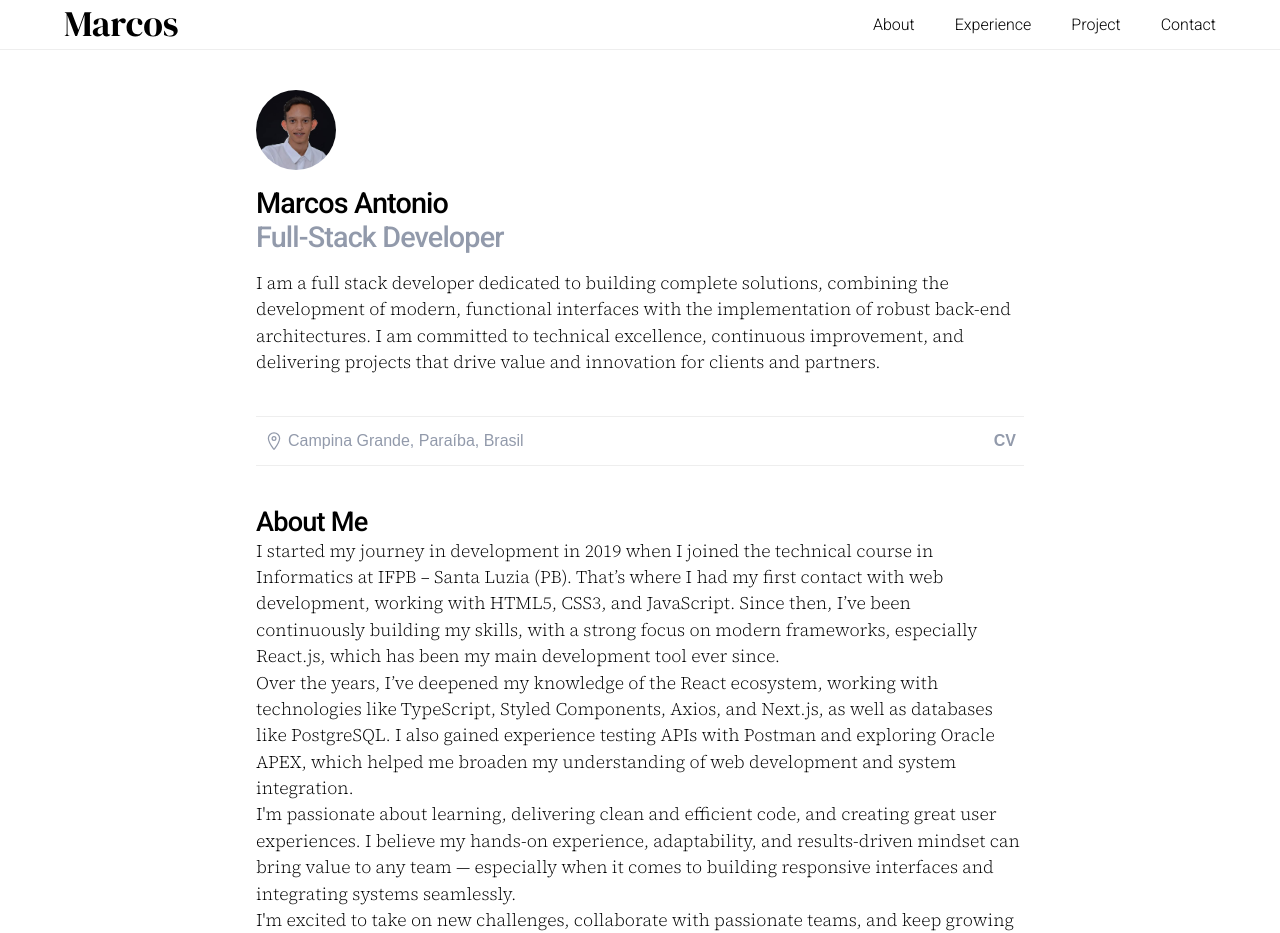
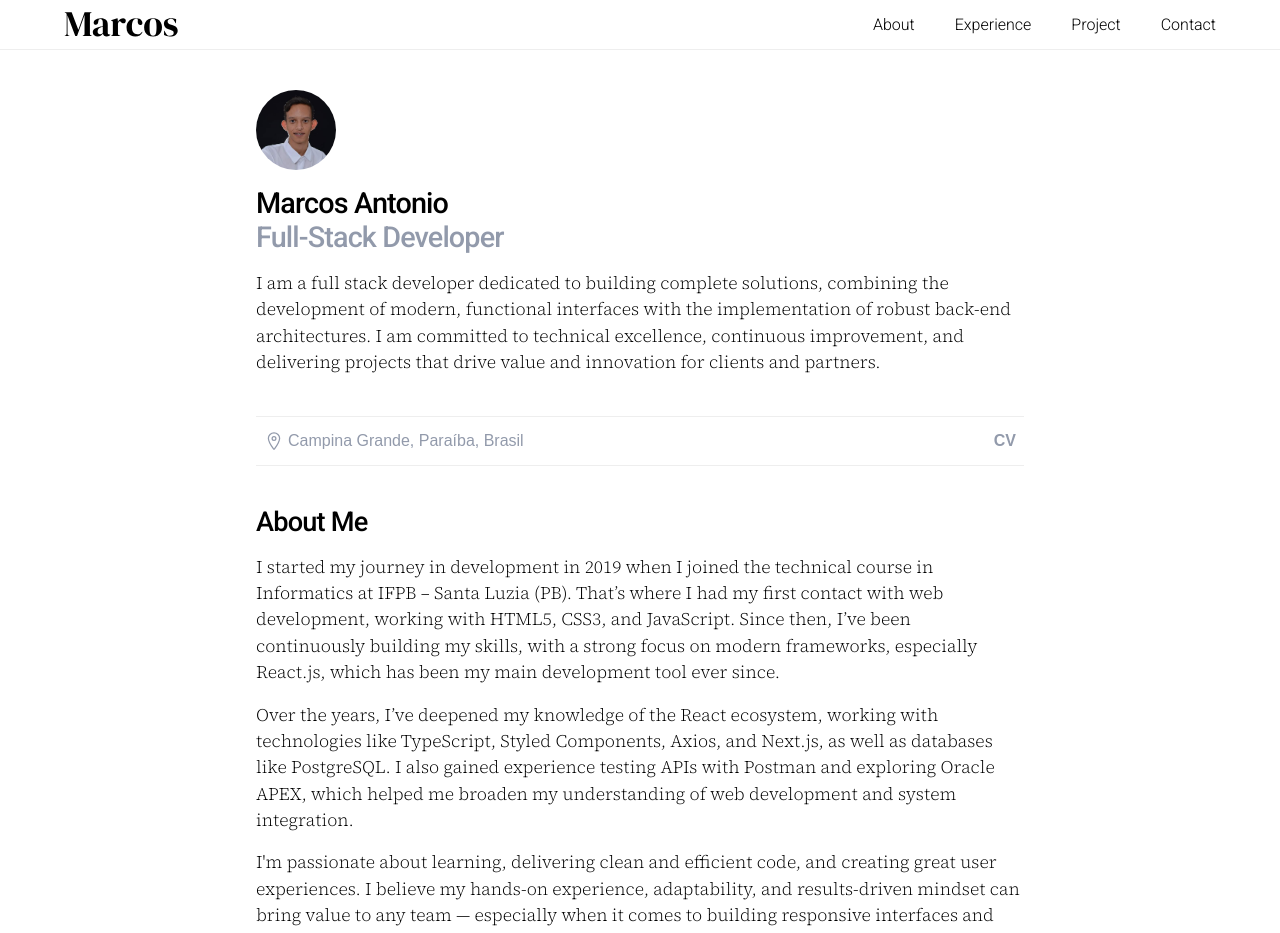
Before and after one commit to MarcosAntonio15243/MarcosAntonio15243.github.io, a Next.js app: page / in a window 1280 px wide. Shown: the top 933 px of the page. Built offline with nearby package versions, Linux system fonts and the light colour scheme.

Commit message:
style: Ajustando gap dos itens da seção About

```diff
--- a/src/app/page.tsx
+++ b/src/app/page.tsx
@@ -26,7 +26,7 @@ export default function Home() {
           </div>
 
           {/* About Me Section */}
-          <section>
+          <section className="flex flex-col gap-4">
             <h2>About Me</h2>
             <p>I started my journey in development in 2019 when I joined the technical course in Informatics at IFPB – Santa Luzia (PB). That’s where I had my first contact with web development, working with HTML5, CSS3, and JavaScript. Since then, I’ve been continuously building my skills, with a strong focus on modern frameworks, especially React.js, which has been my main development tool ever since.</p>
             <p>Over the years, I’ve deepened my knowledge of the React ecosystem, working with technologies like TypeScript, Styled Components, Axios, and Next.js, as well as databases like PostgreSQL. I also gained experience testing APIs with Postman and exploring Oracle APEX, which helped me broaden my understanding of web development and system integration.</p>
```
